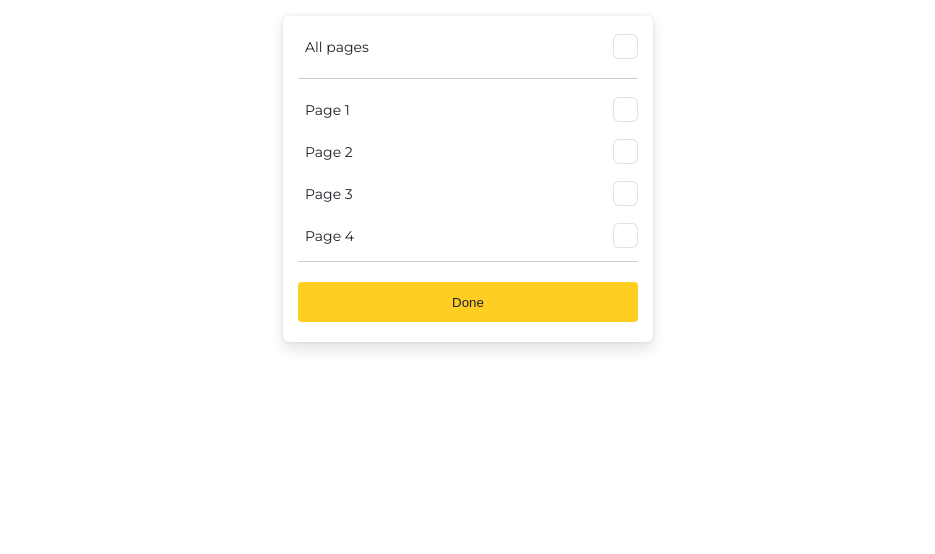
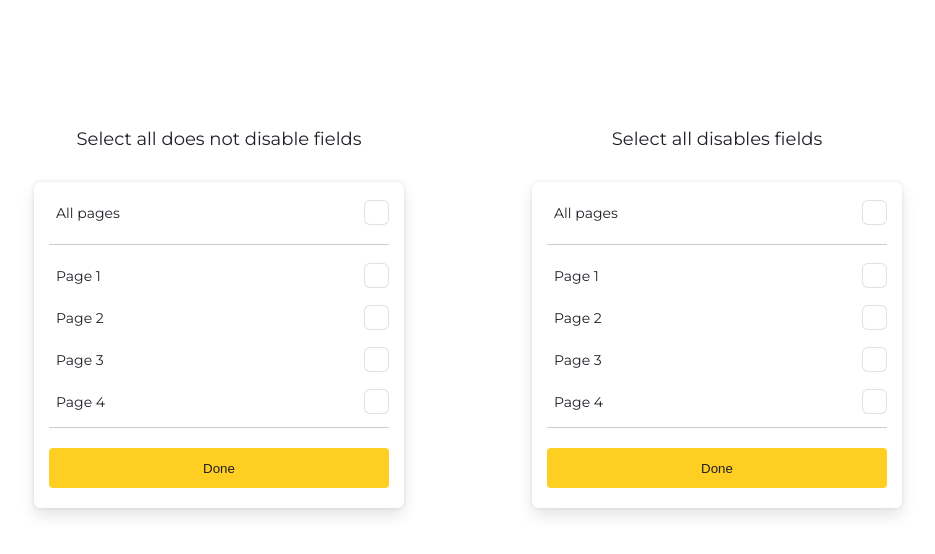
Before and after one commit to kaganAhmetOkan/taskina-test-assignment, a Next.js app: page / in a window 1280 px wide. Shown: the top 554 px of the page, without its empty margins (172-1107 px from the left). Built offline with nearby package versions, Linux system fonts and the light colour scheme.

Commit message:
Add option to disable fields

```diff
--- a/app/globals.css
+++ b/app/globals.css
@@ -51,6 +51,22 @@ ul {
   display: flex;
   flex-direction: column;
   align-items: center;
-  padding: 16px;
+  padding: 128px;
   gap: 16px;
 }
+
+.showcase {
+  display: flex;
+  gap: 128px;
+}
+
+.showcase > div {
+  display: flex;
+  flex-direction: column;
+  align-items: center;
+  gap: 32px;
+}
+
+.showcase > div > span {
+  font-size: 18px;
+}
--- a/app/page.tsx
+++ b/app/page.tsx
@@ -12,7 +12,16 @@ export default function Home() {
 
   return (
     <div className="page">
-      <PageSelector pages={pages} />
+      <div className="showcase">
+        <div>
+          <span>Select all does not disable fields</span>
+          <PageSelector pages={pages} />
+        </div>
+        <div>
+          <span>Select all disables fields</span>
+          <PageSelector pages={pages} selectAllDisables />
+        </div>
+      </div>
     </div>
   );
 };
--- a/components/PageSelector/PageSelector.tsx
+++ b/components/PageSelector/PageSelector.tsx
@@ -6,41 +6,54 @@ import { useState } from "react";
 import { compareStringArrays } from "@/lib/compareStringArrays";
 
 export default function PageSelector({
-  pages
+  pages,
+  selectAllDisables = false,
 }: Readonly<{
   pages: string[];
+  selectAllDisables?: boolean;
 }>) {
   const [selectAll, setSelectAll] = useState(false);
   const [selectedPages, setSelectedPages] = useState<string[]>([]);
+  const [disabled, setDisabled] = useState(false);
 
+  // toggle selectAll
   function toggleSelectAll() {
+    // unselect all if selected
     if (selectAll) {
       setSelectAll(false);
       setSelectedPages([]);
+
+      if (selectAllDisables) setDisabled(false);
+
       return;
     };
 
+    // select all if unselected
     setSelectAll(true);
     setSelectedPages(pages);
+
+    if (selectAllDisables) setDisabled(true);
   };
 
-  function toggleSelectedPage(page: string) {
+  // toggle selectedPages
+  function toggleSelectedPages(page: string) {
+    // unselect selectAll box if already selected
     if (selectAll) setSelectAll(false);
 
+    // toggle given page
     const index = selectedPages.indexOf(page);
 
     if (index !== -1) {
+      // remove page if already exists
+      setSelectedPages(array => array.toSpliced(index, 1));
+    } else {
+      // add page if does not exist
       setSelectedPages(array => {
-        const newArray = array.toSpliced(index, 1);
+        const newArray = array.toSpliced(0, 0, page);
 
+        // check selectAll if all pages are selected
         if (compareStringArrays(newArray, pages)) setSelectAll(true);
 
-        return newArray;
-      });
-    } else {
-      setSelectedPages(array => {
-        const newArray = array.toSpliced(0, 0, page);
-        if (compareStringArrays(newArray, pages)) setSelectAll(true);
         return newArray;
       });
     };
@@ -57,7 +70,8 @@ export default function PageSelector({
           <li key={page}>
             <Field
               checked={selectedPages.includes(page)}
-              handleClick={() => toggleSelectedPage(page)}
+              handleClick={() => toggleSelectedPages(page)}
+              disabled={disabled}
             >{page}</Field>
           </li>
         ))}
--- a/package.json
+++ b/package.json
@@ -1,6 +1,6 @@
 {
   "name": "taskina-test-assignment",
-  "version": "0.7.0",
+  "version": "0.8.0",
   "private": true,
   "scripts": {
     "dev": "next dev",
```
